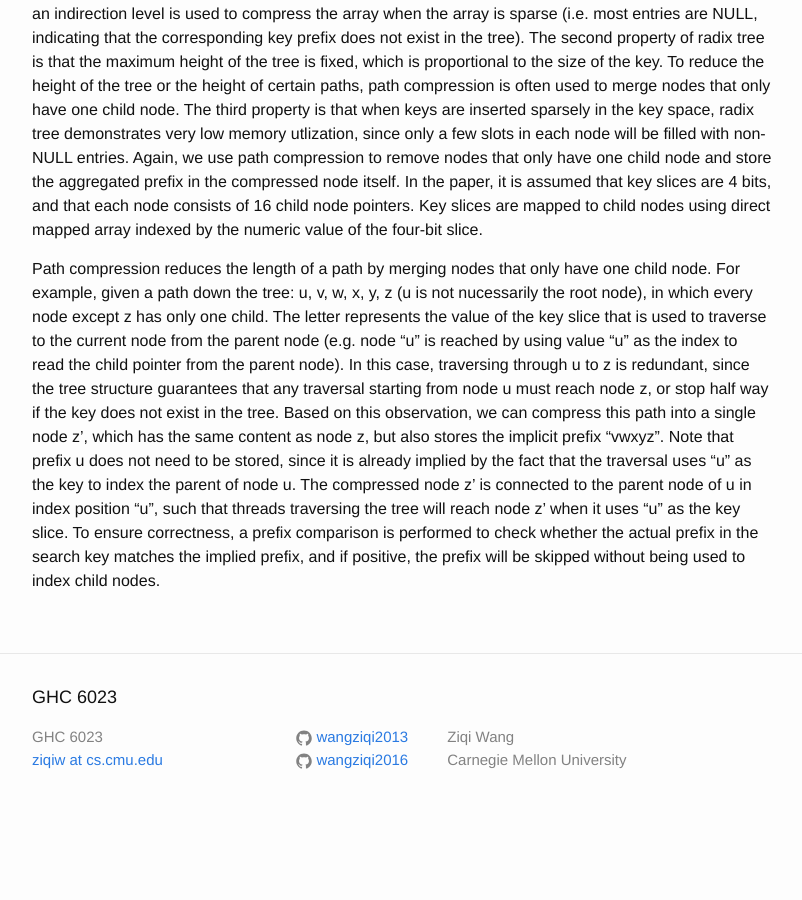
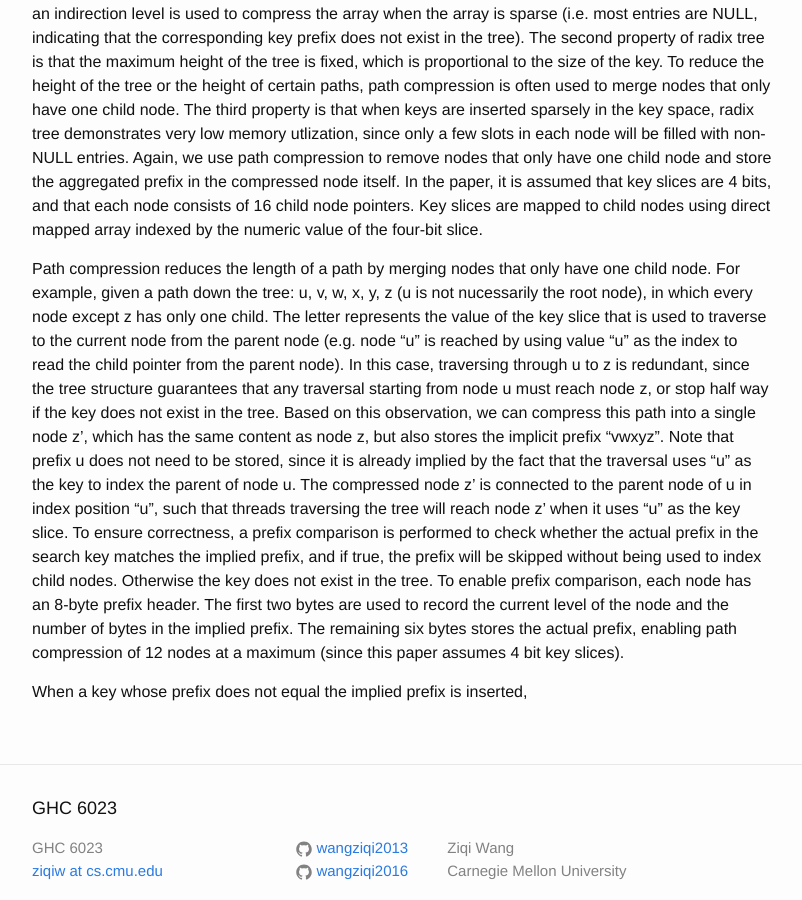
Before and after one commit to wangziqi2013/wangziqi2013.github.io, a Jekyll site: the page built from _posts/2019-11-29-wort.markdown, in a window 1280 px wide and 900 px high, scrolled down 1009 px. Shown: the whole window, without its empty margins (238-1040 px from the left). Built offline with Jekyll 4.4.1, drawn with Linux system fonts in a browser that asks for light colours; before the commit the page ends 1840 px from its top, so only the background shows below that.

Commit message:
Finish path compression

```diff
--- a/_posts/2019-11-29-wort.markdown
+++ b/_posts/2019-11-29-wort.markdown
@@ -53,4 +53,9 @@ Note that prefix u does not need to be stored, since it is already implied by th
 as the key to index the parent of node u. The compressed node z' is connected to the parent node of u in index position
 "u", such that threads traversing the tree will reach node z' when it uses "u" as the key slice. To ensure correctness,
 a prefix comparison is performed to check whether the actual prefix in the search key matches the implied prefix, and
-if positive, the prefix will be skipped without being used to index child nodes.
+if true, the prefix will be skipped without being used to index child nodes. Otherwise the key does not exist in the tree.
+To enable prefix comparison, each node has an 8-byte prefix header. The first two bytes are used to record the current
+level of the node and the number of bytes in the implied prefix. The remaining six bytes stores the actual prefix, enabling
+path compression of 12 nodes at a maximum (since this paper assumes 4 bit key slices).
+
+When a key whose prefix does not equal the implied prefix is inserted,
```
